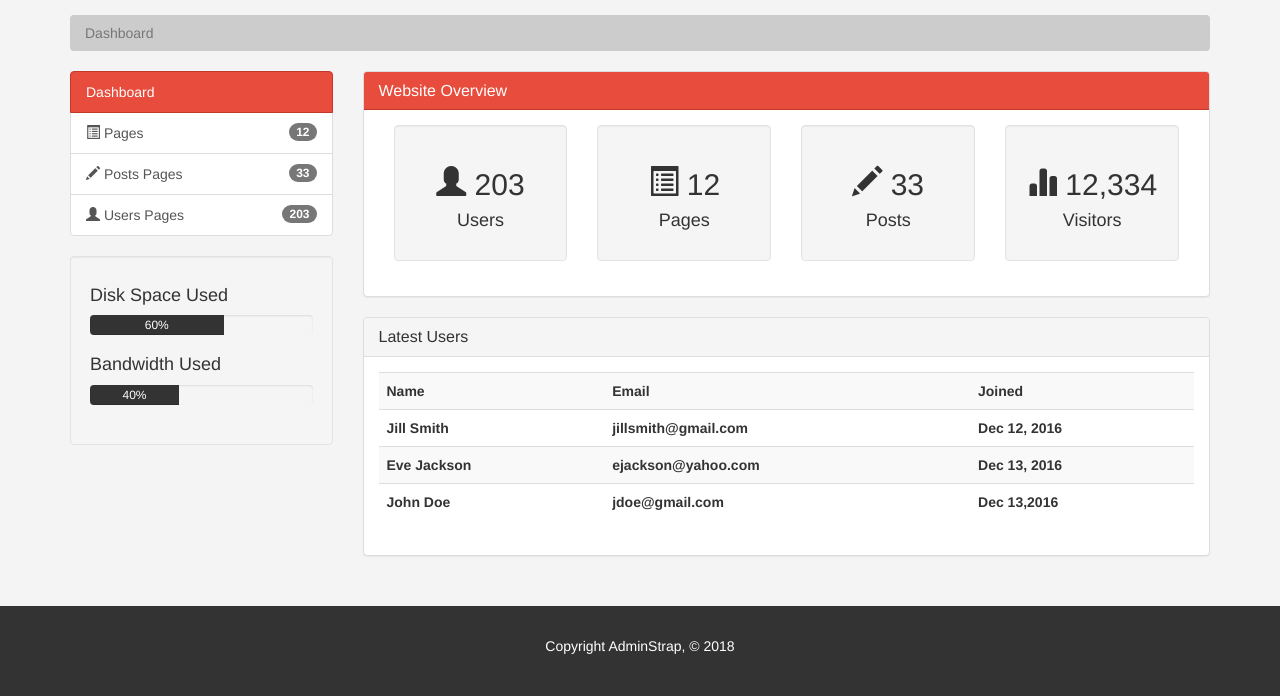
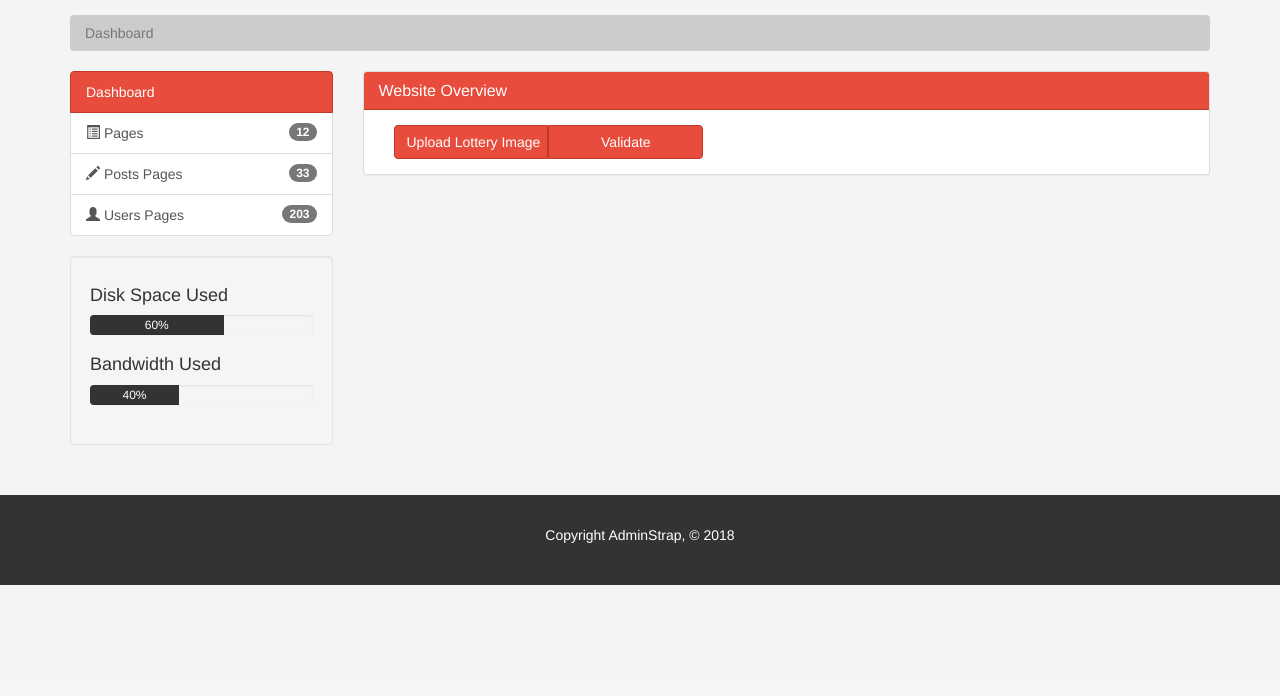
Before and after one commit to basithhameem/lottery, a PHP site: page /agent_dashboard.php in a window 1280 px wide. Shown: the part 118-814 px from the top of the page. After the commit the page ends 703 px from the top, so only its background shows below. Run offline with PHP 8.4, Linux system fonts and the light colour scheme; lists and menus that the app fills with data are empty; some libraries are stand-ins or nearby versions.

Commit message:
php almost completed

```diff
--- a/lottery_web/admin_dashboard.php
+++ b/lottery_web/admin_dashboard.php
@@ -1,3 +1,4 @@
+<!-- This is admin dashboard -->
 <!DOCTYPE html>
 <html lang="en">
   <head>
--- a/lottery_web/agent_dashboard.php
+++ b/lottery_web/agent_dashboard.php
@@ -1,3 +1,4 @@
+<!-- This is agent dashboard -->
 <!DOCTYPE html>
 <html lang="en">
   <head>
@@ -114,64 +115,20 @@
                   <h3 class="panel-title">Website Overview</h3>
                 </div>
                 <div class="panel-body">
-                  <div class="col-md-3">
-                    <div class="well dash-box">
-                      <h2> <span class="glyphicon glyphicon-user" aria-hidden="true"></span> 203 </h2>
-                      <h4> Users </h4>
-                      </div>
-                    </div>
-                    <div class="col-md-3">
-                      <div class="well dash-box">
-                        <h2> <span class="glyphicon glyphicon-list-alt" aria-hidden="true"></span> 12 </h2>
-                        <h4> Pages </h4>
-                      </div>
-                    </div>
-                    <div class="col-md-3">
-                      <div class="well dash-box">
-                        <h2> <span class="glyphicon glyphicon-pencil" aria-hidden="true"></span> 33 </h2>
-                        <h4> Posts </h4>
+                  <div class="col-md-5">
+                             <div class="btn-group btn-group-justified" role="group" aria-label="...">
+                            <div class="btn-group" role="group">
+                              <button type="button" class="btn btn-default main-color-bg" onclick="window.location.href='agent_upload.php'">Upload Lottery Image</button>
+                            </div>
+                            <div class="btn-group" role="group">
+                              <button type="button" class="btn btn-default main-color-bg" onclick="window.location.href='agent_validate.php'">Validate</button>
+                               </div>
 
-                      </div>
-                    </div>
-                    <div class="col-md-3">
-                      <div class="well dash-box">
-                        <h2><span class="glyphicon glyphicon-stats" aria-hidden="true"></span> 12,334</h2>
-                        <h4> Visitors </h4>
+                              </div>
 
-                      </div>
-                    </div>
-                </div>
               </div>
               <!-- latest users -->
-              <div class="panel panel-default">
-                <div class="panel-heading">
-                  <h3 class="panel-title">Latest Users</h3>
-                </div>
-                <div class="panel-body">
-                  <table class="table table-striped table-hover">
-                    <tr>
-                      <th>Name</th>
-                      <th>Email</th>
-                      <th>Joined</th>
-                    </tr>
-                    <tr>
-                      <th>Jill Smith</th>
-                      <th>jillsmith@gmail.com</th>
-                      <th>Dec 12, 2016</th>
-                    </tr>
-                    <tr>
-                      <th>Eve Jackson</th>
-                      <th>ejackson@yahoo.com</th>
-                      <th>Dec 13, 2016</th>
-                    </tr>
-                    <tr>
-                      <th>John Doe</th>
-                      <th>jdoe@gmail.com</th>
-                      <th>Dec 13,2016</th>
-                    </tr>
-                  </table>
-                </div>
-              </div>
+
 
           </div>
         </div>
```
Also changed, not shown: lottery_web/agent_mobile_entry.php (added, +12 -0 lines), lottery_web/agent_mobile_entry_action.php (added, +22 -0 lines), lottery_web/agent_validate.php (added, +43 -0 lines), 3 other files.
